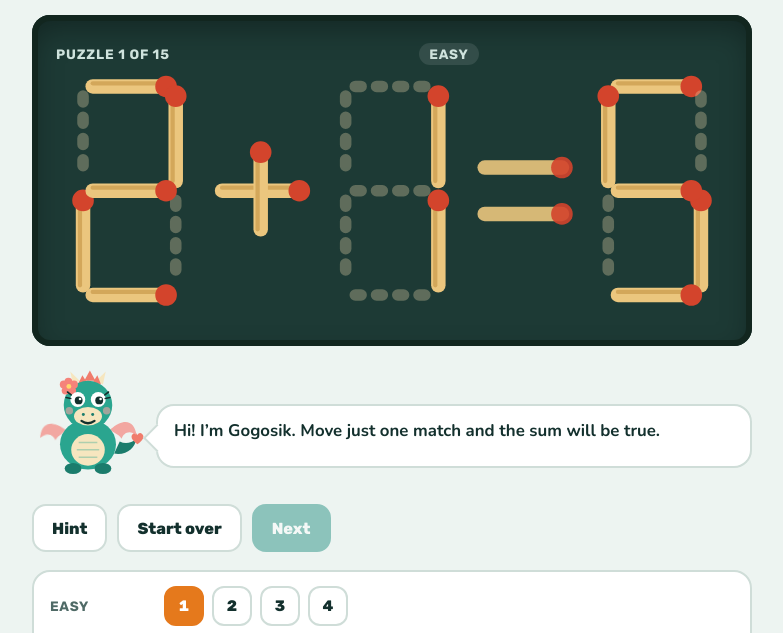
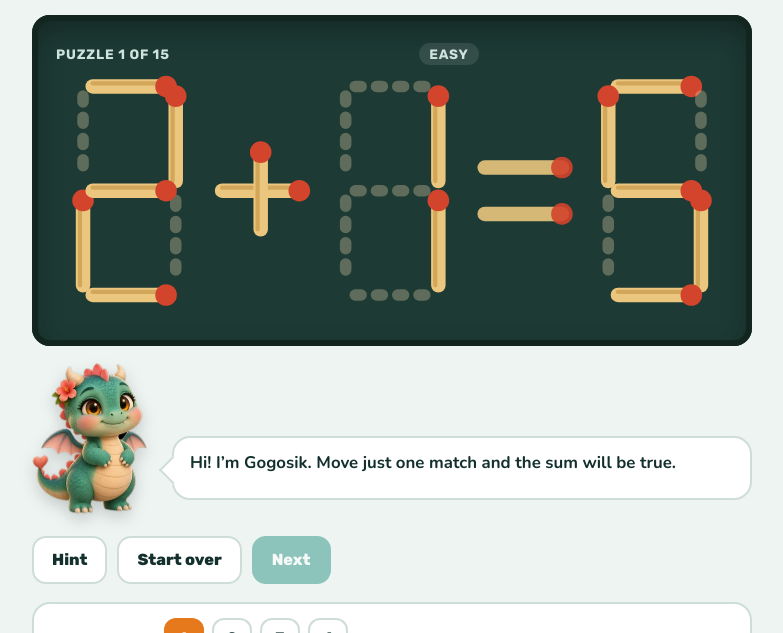
Before and after one commit to MRKmediastudio/gogosik-games, a plain HTML site: page matchsticks/index.html in a window 1280 px wide. Shown: the part 88-721 px from the top of the page, without its empty margins (248-1031 px from the left). Drawn offline with nearby package versions, Linux system fonts and the light colour scheme.

Commit message:
Matchsticks: real Gogosik art for each mood (idle, think, oops, happy)
Co-Authored-By: Claude Opus 5.5 <noreply@anthropic.com>
Claude-Session: https://claude.ai/code/session_01CjM2cSpf84PASiF8sAidxv

```diff
--- a/matchsticks/index.html
+++ b/matchsticks/index.html
@@ -83,7 +83,7 @@ svg.eq{display:block;width:100%;height:auto;max-height:260px;touch-action:manipu
 @keyframes shake{20%{transform:translateX(-8px)}40%{transform:translateX(7px)}60%{transform:translateX(-5px)}80%{transform:translateX(3px)}}
 
 .talk{display:flex;align-items:flex-end;gap:12px}
-.dragon{width:112px;flex:none}
+.dragon{width:128px;flex:none}
 .bubble{position:relative;background:var(--surface);border:2px solid var(--line);border-radius:var(--r);padding:12px 16px;font-weight:700;font-size:1.05rem;min-height:64px;flex:1;min-width:0;margin-bottom:18px}
 .bubble::before{content:"";position:absolute;left:-11px;bottom:18px;width:18px;height:18px;background:var(--surface);border-left:2px solid var(--line);border-bottom:2px solid var(--line);transform:rotate(45deg)}
 .bubble.win{border-color:var(--good)}.bubble.win::before{border-color:var(--good)}
@@ -104,16 +104,16 @@ svg.eq{display:block;width:100%;height:auto;max-height:260px;touch-action:manipu
 .dot.current{background:var(--ember);border-color:var(--ember);color:#fff}
 .note{color:var(--muted);font-size:.9rem;margin:0}
 
-/* Gogosik */
-.dragon .mouth{display:none}
-.dragon.idle .m-idle,.dragon.think .m-idle,.dragon.happy .m-happy,.dragon.oops .m-oops{display:inline}
-.dragon.think .pupil{transform:translate(1.5px,-2.5px)}
-.dragon.oops .brow{display:inline}
-.dragon .brow{display:none}
-.dragon.happy svg{animation:hop .6s ease-out 2}
-@keyframes hop{40%{transform:translateY(-12px)}}
-.dragon .wing{transform-origin:40px 70px;animation:flap 3s ease-in-out infinite}
-@keyframes flap{50%{transform:rotate(-8deg)}}
+/* Gogosik: real character art, one pose per mood */
+.dragon{display:grid;align-self:flex-end}
+.dragon .g{grid-area:1/1;width:100%;height:auto;opacity:0;transform:scale(.96);transition:opacity .18s,transform .18s;filter:drop-shadow(0 6px 8px rgba(0,0,0,.18))}
+.dragon.idle .g-idle,.dragon.think .g-think,.dragon.oops .g-oops,.dragon.happy .g-happy{opacity:1;transform:none}
+.dragon.idle .g-idle{animation:bob 3.2s ease-in-out infinite}
+.dragon.happy .g-happy{animation:hop .6s ease-out 2}
+.dragon.oops .g-oops{animation:wobble .5s ease-in-out}
+@keyframes bob{50%{transform:translateY(-4px)}}
+@keyframes hop{40%{transform:translateY(-14px)}}
+@keyframes wobble{25%{transform:rotate(-4deg)}75%{transform:rotate(4deg)}}
 .head-actions{display:flex;gap:10px;align-items:center;flex-wrap:wrap}
 .install{font:800 .9rem var(--f-display);border:2px solid var(--ember);background:var(--ember);color:#fff;border-radius:999px;padding:8px 16px;min-height:40px;cursor:pointer}
 .install:focus-visible{outline:3px solid var(--accent);outline-offset:2px}
@@ -121,7 +121,7 @@ svg.eq{display:block;width:100%;height:auto;max-height:260px;touch-action:manipu
 .foot{text-align:center;color:var(--muted);font-size:.9rem}.foot a{color:var(--accent);font-weight:800}
 @media (display-mode:standalone){.foot a[href="../"]{display:none}}
 @media (prefers-reduced-motion:reduce){*{animation:none!important;transition:none!important}}
-@media (max-width:460px){.dragon{width:84px}.bubble{font-size:1rem}}
+@media (max-width:460px){.dragon{width:100px}.bubble{font-size:1rem}}
 </style>
 
 <div class="wrap">
@@ -146,32 +146,10 @@ svg.eq{display:block;width:100%;height:auto;max-height:260px;touch-action:manipu
 
   <div class="talk">
     <div class="dragon idle" id="dragon" aria-hidden="true">
-      <svg viewBox="0 0 120 124" width="100%">
-        <path d="M88 96c14 2 22-6 24-16-6 5-12 6-18 3" fill="var(--dragon-dark)"/>
-        <path d="M113 86c-6-4-8-8-5-11 2-2 4-1 5 1 1-2 3-3 5-1 3 3 1 7-5 11z" fill="var(--spike)"/>
-        <g class="wing"><path d="M36 70C20 56 10 62 8 76c8-6 14-2 16 4 4-6 10-6 12-10z" fill="var(--wing)"/></g>
-        <path d="M84 70c16-14 26-8 28 6-8-6-14-2-16 4-4-6-10-6-12-10z" fill="var(--wing)"/>
-        <ellipse cx="60" cy="86" rx="30" ry="27" fill="var(--dragon)"/>
-        <ellipse cx="60" cy="92" rx="18" ry="17" fill="var(--belly)"/>
-        <path d="M50 84h20M48 92h24M50 100h20" stroke="var(--dragon)" stroke-width="1.6" opacity=".35"/>
-        <ellipse cx="44" cy="112" rx="9" ry="6" fill="var(--dragon-dark)"/>
-        <ellipse cx="76" cy="112" rx="9" ry="6" fill="var(--dragon-dark)"/>
-        <path d="M44 22l-3-14 10 10z M76 22l3-14-10 10z" fill="var(--belly)"/>
-        <path d="M49 22l5-10 5 8z M56 18l6-11 6 11z M65 20l5-8 4 10z" fill="var(--spike)"/>
-        <circle cx="60" cy="44" r="26" fill="var(--dragon)"/>
-        <ellipse cx="60" cy="56" rx="15" ry="10" fill="var(--belly)"/>
-        <g class="flower"><circle cx="39" cy="19" r="4.2" fill="var(--petal)"/><circle cx="45" cy="22" r="4.2" fill="var(--petal)"/><circle cx="43" cy="28.5" r="4.2" fill="var(--petal)"/><circle cx="36" cy="28.5" r="4.2" fill="var(--petal)"/><circle cx="34" cy="22" r="4.2" fill="var(--petal)"/><circle cx="39.5" cy="24" r="2.6" fill="#FFD86B"/></g>
-        <circle cx="55" cy="54" r="1.6" fill="var(--dragon-dark)"/><circle cx="65" cy="54" r="1.6" fill="var(--dragon-dark)"/>
-        <circle cx="49" cy="38" r="8" fill="#fff"/><circle cx="71" cy="38" r="8" fill="#fff"/>
-        <path d="M42 33l-4-3M41.5 37l-5-1M78 33l4-3M78.5 37l5-1" stroke="#13302D" stroke-width="1.7" stroke-linecap="round"/>
-        <g class="pupil"><circle cx="50" cy="39" r="4.2" fill="#13302D"/><circle cx="72" cy="39" r="4.2" fill="#13302D"/>
-          <circle cx="51.5" cy="37.5" r="1.4" fill="#fff"/><circle cx="73.5" cy="37.5" r="1.4" fill="#fff"/></g>
-        <path class="brow" d="M42 27l12 3M78 27l-12 3" stroke="#13302D" stroke-width="2.4" stroke-linecap="round"/>
-        <circle cx="40" cy="50" r="4" fill="#F4A3A3" opacity=".6"/><circle cx="80" cy="50" r="4" fill="#F4A3A3" opacity=".6"/>
-        <path class="mouth m-idle" d="M53 61q7 5 14 0" stroke="#13302D" stroke-width="2.4" fill="none" stroke-linecap="round"/>
-        <path class="mouth m-happy" d="M51 59q9 11 18 0z" fill="#13302D"/>
-        <ellipse class="mouth m-oops" cx="60" cy="62" rx="3.4" ry="4" fill="#13302D"/>
-      </svg>
+      <img class="g g-idle" src="img/gogosik-idle.webp" alt="" width="249" height="300">
+      <img class="g g-think" src="img/gogosik-think.webp" alt="" width="249" height="300">
+      <img class="g g-oops" src="img/gogosik-oops.webp" alt="" width="249" height="300">
+      <img class="g g-happy" src="img/gogosik-happy.webp" alt="" width="249" height="300">
     </div>
     <p class="bubble" id="bubble" role="status"></p>
   </div>
--- a/matchsticks/sw.js
+++ b/matchsticks/sw.js
@@ -1,6 +1,6 @@
 // Offline cache for Gogosik's Matchsticks. Bump VERSION when files change.
-const VERSION = 'matchsticks-v1';
-const CORE = ['./', './index.html', './manifest.webmanifest', './icons/icon-192.png', './icons/icon-512.png', './icons/favicon-64.png'];
+const VERSION = 'matchsticks-v2';
+const CORE = ['./', './index.html', './manifest.webmanifest', './icons/icon-192.png', './icons/icon-512.png', './icons/favicon-64.png', './img/gogosik-idle.webp', './img/gogosik-think.webp', './img/gogosik-oops.webp', './img/gogosik-happy.webp'];
 self.addEventListener('install', e => { e.waitUntil(caches.open(VERSION).then(c => c.addAll(CORE))); self.skipWaiting(); });
 self.addEventListener('activate', e => {
   e.waitUntil(caches.keys().then(ks => Promise.all(ks.filter(k => k.startsWith('matchsticks-') && k !== VERSION).map(k => caches.delete(k)))));
```
Also changed, not shown: matchsticks/img/gogosik-happy.webp (added), matchsticks/img/gogosik-idle.webp (added), matchsticks/img/gogosik-oops.webp (added), matchsticks/img/gogosik-think.webp (added).
